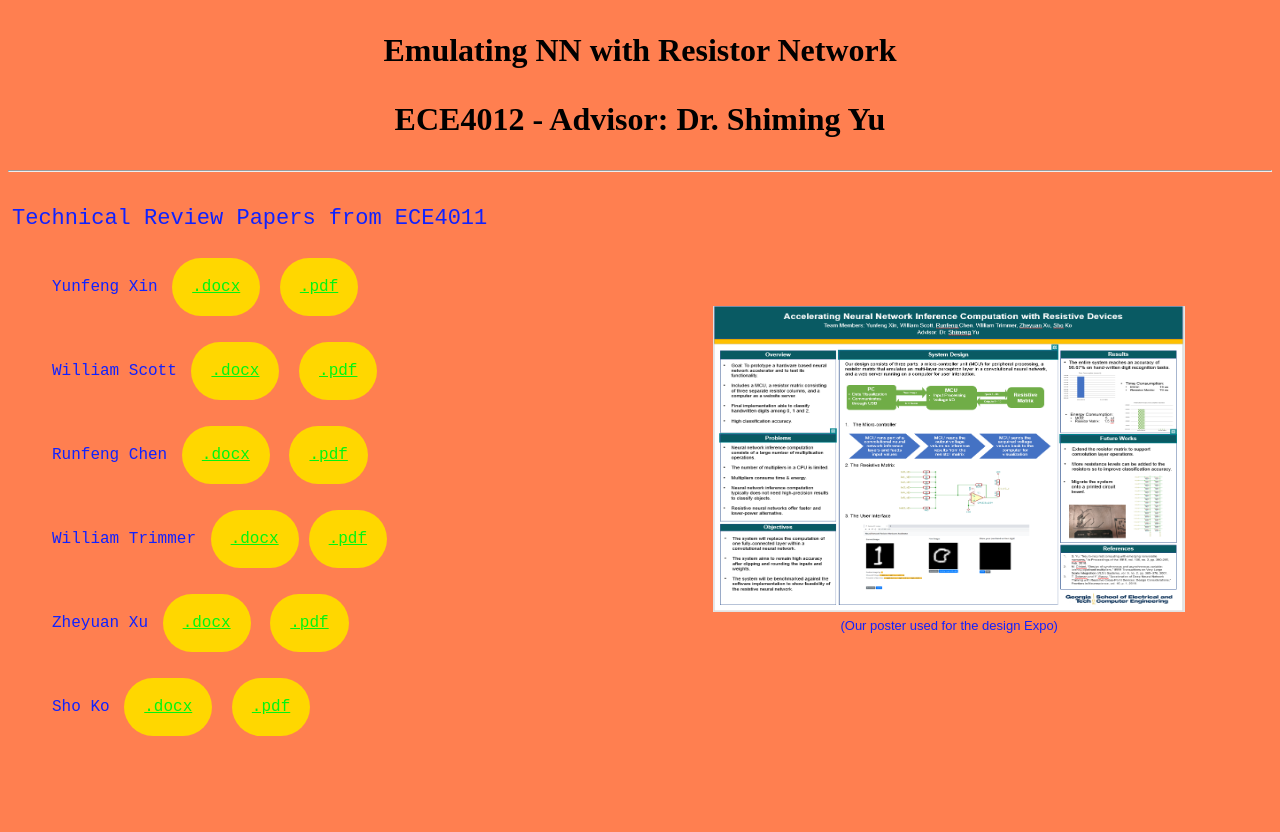
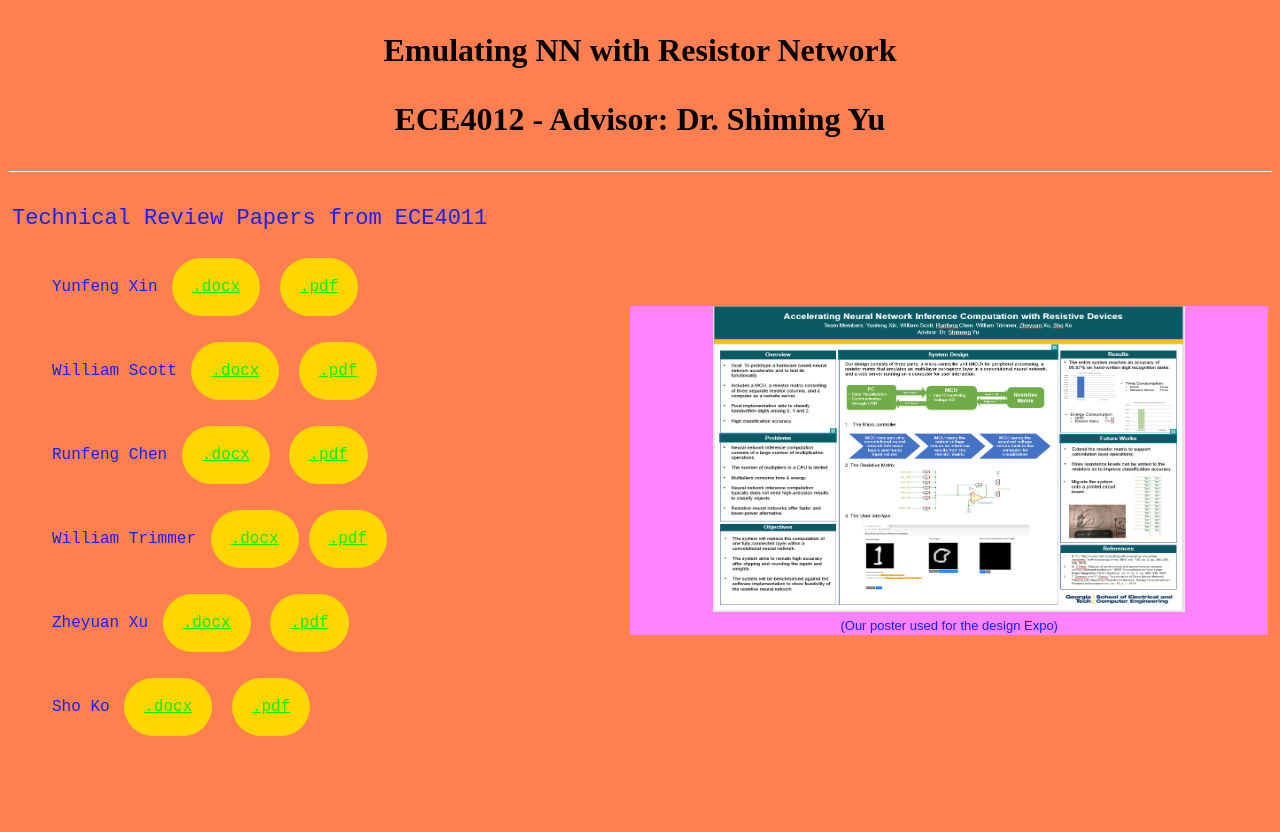
Before and after one commit to ZheyuanXu1124Connect/ZheyuanXu1124Connect.github.io, a PHP site: page / in a window 1280 px wide. Shown: the top 832 px of the page. Run offline with PHP 8.4, Linux system fonts and the light colour scheme.

Commit message:
Update styles.css

```diff
--- a/styles.css
+++ b/styles.css
@@ -1,6 +1,10 @@
 dbody,td,th {
 	font-family: Courier New, Courier, monospace;
 	color: #1022ff;
+}
+
+div {
+    background-color:rgb(255,130,255);
 }
 
 body {
```
